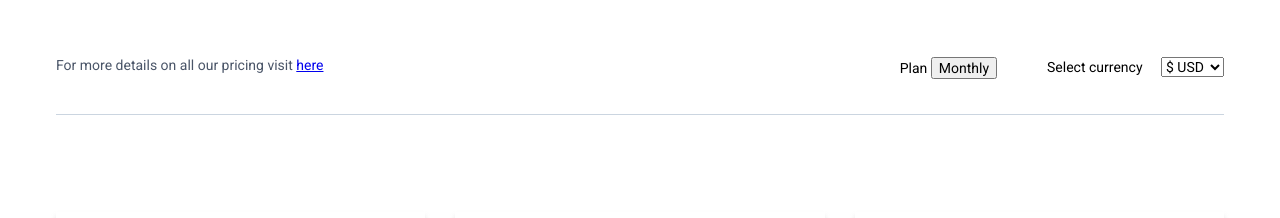
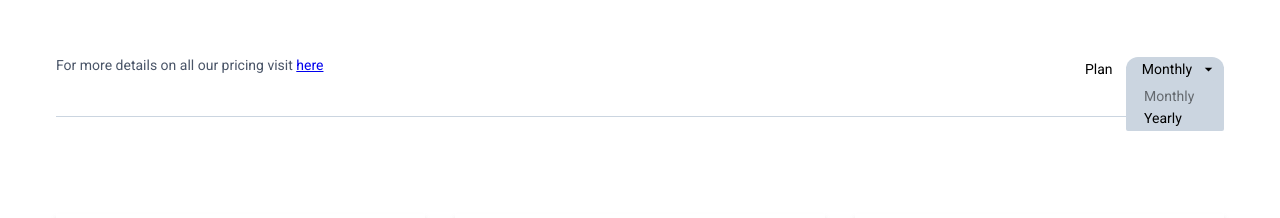
Before and after one commit to FrontKid/card-price-test, a website built with Vite: page index.html in a window 1280 px wide. Both pictures are taken after a click on the button "Monthly". Shown: the part 156-374 px from the top of the page. Built offline with nearby package versions, Linux system fonts and the light colour scheme.

Commit message:
feat: implement select button for plan and change bill via select button  (Sun, Nov 19, 2023 05:25:51 PM)

```diff
--- a/index.html
+++ b/index.html
@@ -22,17 +22,22 @@
           <div class="price-card__setup-select">
             <label class="price-card__setup-label">
               Plan
-              <button class="price-card__setup-button">
-                Monthly
+              <button id="planButton" class="price-card__setup-button">
+                <span id="selectedPlan">Monthly</span>
+
+                <svg width="15" height="15" viewBox="0 0 15 15" fill="none" xmlns="http://www.w3.org/2000/svg">
+                  <g clip-path="url(#clip0_1_68)">
+                    <path d="M7.5 10L3.75 6.25H11.25L7.5 10Z" fill="black" />
+                  </g>
+                  <defs>
+                    <clipPath id="clip0_1_68">
+                      <rect width="15" height="15" fill="white" />
+                    </clipPath>
+                  </defs>
+                </svg>
               </button>
+              <div id="availablesPlans" class="price-card__setup-button-setups"></div>
             </label>
-          </div>
-          <div class="price-card__setup-select">
-            <span class="price-card__setup-select-name">Select currency</span>
-            <select name="" id="">
-              <option value="">$ USD</option>
-              <option value="">& UAH</option>
-            </select>
           </div>
         </div>
       </div>
@@ -56,7 +61,7 @@
               </defs>
             </svg>
           </div>
-          <span class="card__price">$9.99</span>
+          <span class="card__price" data-card-price="9.99">$9.99</span>
           <p class="card__text">
             It is a long established fact that a reader will be distracted by the readable content of a page when
             looking
@@ -110,7 +115,7 @@
               </defs>
             </svg>
           </div>
-          <span class="card__price">$29.99</span>
+          <span class="card__price" data-card-price="29.99">$29.99</span>
           <p class="card__text">
             It is a long established fact that a reader will be distracted by the readable content of a page when
             looking
@@ -174,7 +179,7 @@
             </svg>
           </div>
 
-          <span class="card__price">$59.99</span>
+          <span class="card__price" data-card-price="59.99">$59.99</span>
 
           <p class="card__text">
             It is a long established fact that a reader will be distracted by the readable content of a page when
--- /dev/null
+++ b/src/components/features/planModal.ts
@@ -0,0 +1,26 @@
+import { EAvailablePlans } from '../types/availablePlans';
+import { createPlanButton } from '../utils/planButton';
+
+const planButton = document.querySelector('#planButton')
+const availablesPlans = document.querySelector('#availablesPlans');
+
+const plans: EAvailablePlans[] = [
+  EAvailablePlans.Monthly,
+  EAvailablePlans.Yearly,
+]
+
+const handlePlanButton = () => {
+  if (availablesPlans) {
+    availablesPlans.classList.toggle('isOpen')
+  }
+}
+
+export const renderPlanButton = () => {
+  plans.forEach((plan:string) =>  {
+    const planButton = createPlanButton(plan);
+
+    availablesPlans?.appendChild(planButton);
+  })
+}
+
+planButton?.addEventListener('click', handlePlanButton);
--- /dev/null
+++ b/src/components/types/availablePlans.ts
@@ -0,0 +1,4 @@
+export enum EAvailablePlans {
+  Monthly = 'Monthly',
+  Yearly = 'Yearly',
+}
--- /dev/null
+++ b/src/components/utils/planButton.ts
@@ -0,0 +1,68 @@
+import { EAvailablePlans } from "../types/availablePlans";
+
+const selectedPlan = document.querySelector('#selectedPlan')
+const prices = document.querySelectorAll('[data-card-price]')
+const availablesPlans = document.querySelector('#availablesPlans');
+
+const defaultPlan = EAvailablePlans.Monthly;
+
+const handleChoicePlan = (event: any) => {
+  if (!availablesPlans || !selectedPlan) {
+    return
+  }
+
+  if (event.target.classList.contains('isChoisen')) {
+    return;
+  }
+
+  selectedPlan.textContent = event.target.textContent
+
+  const choisenPlan = selectedPlan.textContent;
+
+  availablesPlans.childNodes.forEach((planNode:any) => {
+    const currentPlan = planNode.textContent;
+
+    if (currentPlan === choisenPlan) {
+      planNode.classList.add('isChoisen')
+    } else {
+      planNode.classList.remove('isChoisen')
+    }
+  })
+
+  prices.forEach(price => {
+    const priceInNumber = Number(price.getAttribute('data-card-price'))
+
+  try {
+    switch(choisenPlan) {
+      case EAvailablePlans.Monthly:
+        price.textContent = `$${priceInNumber * 1}`
+        break
+      case EAvailablePlans.Yearly:
+        price.textContent = `$${priceInNumber * 10 }9`
+        break
+      default:
+        throw new Error('Incorect selected plan');
+    };
+  } catch (error) {
+    console.warn(error);
+  }
+  })
+
+
+  availablesPlans.classList.remove('isOpen')
+}
+
+export function createPlanButton(textValue: string) {
+  const button = document.createElement('button')
+
+  button.classList.add('price-card__setup-button-element')
+  button.textContent = textValue
+
+  button.addEventListener("click", handleChoicePlan)
+
+  if (textValue === defaultPlan) {
+    button.classList.add('isChoisen')
+  }
+
+  return button
+}
--- a/src/main.ts
+++ b/src/main.ts
@@ -1 +1,5 @@
+import { renderPlanButton } from "./components/features/planModal";
+
 import './sass/main.scss'
+
+renderPlanButton();
--- a/src/sass/3-components/_price-card.scss
+++ b/src/sass/3-components/_price-card.scss
@@ -74,6 +74,62 @@
     }
   }
 
+  &__setup-label {
+    position: relative;
+    display: inline-block;
+  }
+
+  &__setup-button {
+    border: none;
+    background-color: $price-card-border;
+    border-radius: toRem(100);
+    padding: toRem(4) toRem(28) toRem(4) toRem(12);
+    position: relative;
+    width: 98px;
+    z-index: 10;
+    display: inline-block;
+    margin-left: 10px;
+    cursor: pointer;
+
+    svg {
+      position: absolute;
+      right: 8px;
+      top: 50%;
+      transform: translateY(-50%) rotate(0);
+    }
+  }
+
+  &__setup-button-setups {
+    display: none;
+    flex-direction: column;
+    row-gap: 4px;
+    align-items: start;
+    position: absolute;
+    background-color: $price-card-border;
+    border-top: none;
+    top: 10px;
+    right: 0px;
+    width: 98px;
+    z-index: 5;
+    border-bottom-left-radius: 2px;
+    border-bottom-right-radius: 2px;
+    padding: toRem(20) toRem(28) toRem(4) toRem(12);
+
+    button {
+      border: 0;
+      background-color: transparent;
+      cursor: pointer;
+    }
+
+    &.isOpen {
+      display: flex;
+    }
+  }
+
+  &__setup-button-element.isChoisen {
+    opacity: 0.5;
+  }
+
   &__setup-select-name {
     margin-right: toRem(15);
   }
```
Also changed, not shown: src/assets/images/card-price/icons/arrow.svg (added).
